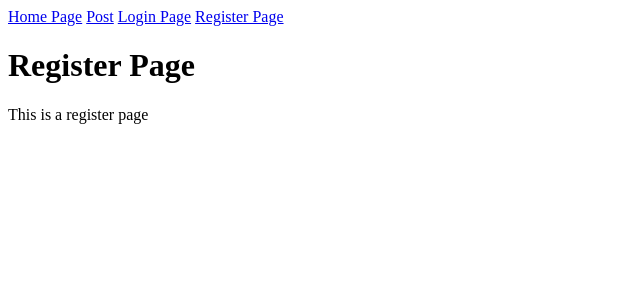
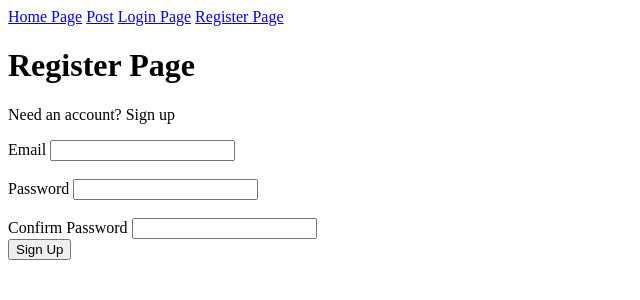
Before and after one commit to hsjhita1/QAWork, a Flask app: page /register in a window 1280 px wide. Shown: the top 300 px of the page, without its empty margins (0-640 px from the left). Run offline with Flask 2, Linux system fonts and the light colour scheme.

Commit message:
Implemented a register feature

```diff
--- a/Flask/application/__init__.py
+++ b/Flask/application/__init__.py
@@ -1,10 +1,13 @@
 from flask import Flask
 from os import getenv
 from flask_sqlalchemy import SQLAlchemy
+from flask_bcrypt import Bcrypt
 
 app = Flask(__name__)
-app.config['SQLALCHEMY_DATABASE_URI']=getenv('FLASK_TEST_DB_URI')
+app.config['SQLALCHEMY_DATABASE_URI']=getenv('FLASK_DB_URI')
 app.config['SECRET_KEY'] = getenv('FLASK_SECRET_KEY')
+
+bcrypt = Bcrypt(app)
 
 db = SQLAlchemy(app)
 
--- a/Flask/application/forms.py
+++ b/Flask/application/forms.py
@@ -1,6 +1,7 @@
 from flask_wtf import FlaskForm
-from wtforms import StringField, SubmitField
-from wtforms.validators import DataRequired, Length
+from wtforms import StringField, SubmitField, PasswordField
+from wtforms.validators import DataRequired, Length, Email, EqualTo, ValidationError
+from application.models import Users
 
 class PostForm(FlaskForm):
     first_name = StringField("First Name",
@@ -32,3 +33,28 @@ class PostForm(FlaskForm):
     )
 
     submit = SubmitField('Submit Content')
+
+class RegistrationForm(FlaskForm):
+    email = StringField('Email',
+        validators = [
+            DataRequired(),
+            Email()
+        ]
+    )
+    password = PasswordField('Password',
+        validators = [
+            DataRequired(),
+        ]
+    )
+    confirm_password = PasswordField('Confirm Password',
+        validators = [
+            DataRequired(),
+            EqualTo('password')
+        ]
+    )
+    submit = SubmitField('Sign Up')
+
+    def validate_email(self, email):
+        user = Users.query.filter_by(email=email.data).first()
+        if user:
+            raise ValidationError('Email already in use')
--- a/Flask/application/routes.py
+++ b/Flask/application/routes.py
@@ -1,8 +1,7 @@
 from flask import render_template, redirect, url_for
-from application import app
-from application.models import Posts
-from application.forms import PostForm
-from application import db
+from application import app, db, bcrypt
+from application.models import Posts, Users
+from application.forms import PostForm, RegistrationForm
 
 @app.route('/')
 @app.route('/home')
@@ -14,9 +13,21 @@ def home():
 def login():
     return render_template('login.html', title='Login Page')
 
-@app.route('/register')
+@app.route('/register', methods=['GET', 'POST'])
 def register():
-    return render_template('register.html', title='Register Page')
+    form = RegistrationForm()
+    if form.validate_on_submit():
+        hash_pass = bcrypt.generate_password_hash(form.password.data)
+        user = Users(
+            email = form.email.data,
+            password = hash_pass
+        )
+
+        db.session.add(user)
+        db.session.commit()
+
+        return redirect(url_for('post'))
+    return render_template('register.html', title='Register Page', form = form)
 
 @app.route('/post', methods=['GET', 'POST'])
 def post():
--- a/Flask/application/templates/register.html
+++ b/Flask/application/templates/register.html
@@ -1,7 +1,48 @@
-{% extends "layout.html" %}
+{% extends 'layout.html' %}
 {% block body_content %}
-	<h1>{{ title }}</h1>
-
-	<p1>This is a register page</p1>
-
+    <h1>Register Page</h1>
+    <p>Need an account? Sign up</p>
+    <div class='form'>
+        <form method='POST' action=''>
+            {{ form.hidden_tag() }}
+            <div class='form_group'>
+                {{ form.email.label }}
+                {{ form.email }}
+                {% if form.email.errors %}
+                    <div class='error'>
+                        {% for error in form.email.errors %}
+                            <span>{{ error }}</span>
+                        {% endfor %}
+                    </div>
+                {% endif %}
+            </div>
+            <br>
+			<div class='form_group'>
+                {{ form.password.label }}
+                {{ form.password }}
+                {% if form.password.errors %}
+                    <div class='error'>
+                        {% for error in form.password.errors %}
+                            <span>{{ error }}</span>
+                        {% endfor %}
+                    </div>
+                {% endif %}
+            </div>
+			<br>
+			<div class='form_group'>
+                {{ form.confirm_password.label }}
+                {{ form.confirm_password }}
+                {% if form.confirm_password.errors %}
+                    <div class='error'>
+                        {% for error in form.confirm_password.errors %}
+                            <span>{{ error }}</span>
+                        {% endfor %}
+                    </div>
+                {% endif %}
+            </div>
+            <div class='form_group'>
+                {{ form.submit }}
+            </div>
+        </form>
+    </div>
 {% endblock %}
--- a/Flask/create.py
+++ b/Flask/create.py
@@ -1,4 +1,5 @@
 from application import db
-from application.models import Posts
+from application.models import Posts, Users
 
+db.drop_all()
 db.create_all()
--- a/Flask/requirements.txt
+++ b/Flask/requirements.txt
@@ -5,3 +5,5 @@ SQLAlchemy==1.3.16
 PyMySQL==0.9.3
 Flask-WTF==0.14.3
 WTForms==2.3.1
+bcrypt==3.1.7
+email-validator==1.1.0
```
Also changed, not shown: Flask/application/models.py (+8 -0 lines).
